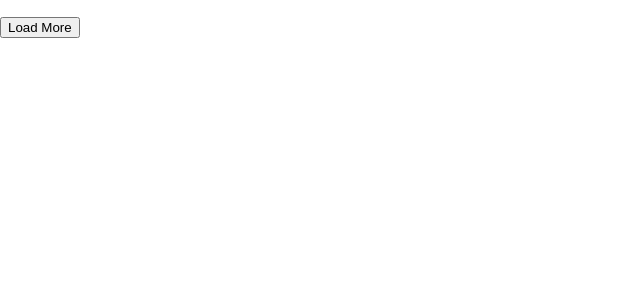
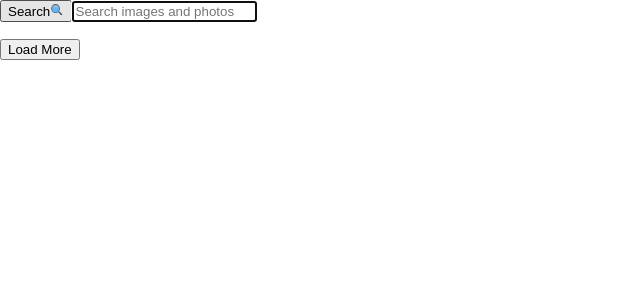
Before and after one commit to DenisChornui/goit-react-hw-03-image-finder, a React (Create React App) app: page / in a window 1280 px wide. Shown: the top 300 px of the page, without its empty margins (0-640 px from the left). Built offline with nearby package versions, Linux system fonts and the light colour scheme.

Commit message:
complete searchBar

```diff
--- a/package.json
+++ b/package.json
@@ -8,8 +8,10 @@
     "@testing-library/react": "^12.1.4",
     "@testing-library/user-event": "^13.5.0",
     "axios": "^1.6.0",
+    "formik": "^2.4.5",
     "react": "^18.1.0",
     "react-dom": "^18.1.0",
+    "react-icons": "^4.11.0",
     "react-scripts": "5.0.1",
     "web-vitals": "^2.1.3"
   },
--- a/src/components/App.jsx
+++ b/src/components/App.jsx
@@ -1,7 +1,8 @@
 import { Component } from 'react';
-import { fetchImg } from './api';
+import { fetchImg } from 'components/api';
 import { ImageGallery } from './ImageGallery/ImageGallery';
 import { Button } from './Button/Button';
+import { SearchBar } from './Searchbar/SearchBar';
 
 export class App extends Component {
   state = {
@@ -10,19 +11,35 @@ export class App extends Component {
     images: [],
   };
 
-  async componentDidUpdate() {
+  async componentDidUpdate(prevProps, prevState) {
     const { query, page } = this.state;
-
+    if (prevState.query !== query || prevState.page !== page) {
       try {
         const fetchedImg = await fetchImg(query, page);
         console.log(fetchedImg.hits);
         this.setState(prevState => ({
-        images: [...prevState.images, ...fetchedImg.hits]
-      }))
+          images: [...prevState.images, ...fetchedImg.hits],
+        }));
       } catch (error) {
         console.log('Error');
       }
     }
+  }
+
+  handleFormSubmit = value => {
+    const { query } = this.state;
+
+    if (query === value) {
+      return;
+    }
+    this.setState({
+      query: value,
+      images: [],
+      page: 1,
+      // error: false,
+      // loadMore: false,
+    });
+  };
   handleLoadMore = () => {
     this.setState(prevState => ({
       page: prevState.page + 1,
@@ -33,6 +50,7 @@ export class App extends Component {
     const { images } = this.state;
     return (
       <div>
+        <SearchBar onSubmit={this.handleFormSubmit}/>
         <ImageGallery images={images} />
         <Button onClick={this.handleLoadMore}>Load More</Button>
       </div>
--- a/src/components/ImageGallery/ImageGallery.js
+++ b/src/components/ImageGallery/ImageGallery.js
@@ -1,6 +1,6 @@
 import { ImageGalleryItem } from 'components/ImageGalleryItem/ImageGalleryItem';
 
-export const ImageGallery = ({images}) => {
+export const ImageGallery = ({ images }) => {
   return (
     <ul>
       {images.map(image => (
--- a/src/components/ImageGalleryItem/ImageGalleryItem.js
+++ b/src/components/ImageGalleryItem/ImageGalleryItem.js
@@ -3,9 +3,10 @@ import { Component } from 'react';
 export class ImageGalleryItem extends Component {
   render() {
     const { image } = this.props;
+
     return (
-      <li >
-        <img key={image.id} src={image.webformatURL} alt={image.tags} />
+      <li key={image.id}>
+        <img src={image.webformatURL} alt={image.tags} />
       </li>
     );
   }
--- /dev/null
+++ b/src/components/Searchbar/SearchBar.js
@@ -0,0 +1,32 @@
+import { ErrorMessage, Field, Form, Formik } from 'formik';
+import {FcSearch} from "react-icons/fc"
+
+export const SearchBar = ({ onSubmit }) => {
+  return (
+    <header>
+      <Formik
+        initialValues={{ value: '' }}
+        onSubmit={(values, actions) => {
+          onSubmit(values.value);
+          actions.resetForm();
+        }}>
+
+        <Form>
+          <button type="submit">
+            <span>Search</span>
+            <FcSearch />
+          </button>
+
+          <Field
+            type="text"
+            name="value"
+            autoComplete="off"
+            autoFocus
+            placeholder="Search images and photos"
+          />
+          <ErrorMessage name="value" component="div" />
+        </Form>
+      </Formik>
+    </header>
+  );
+};
```
Also changed, not shown: 1 other file (tests, documents, lock files or other folders). Lines whose indentation alone changed are shown as unchanged.
